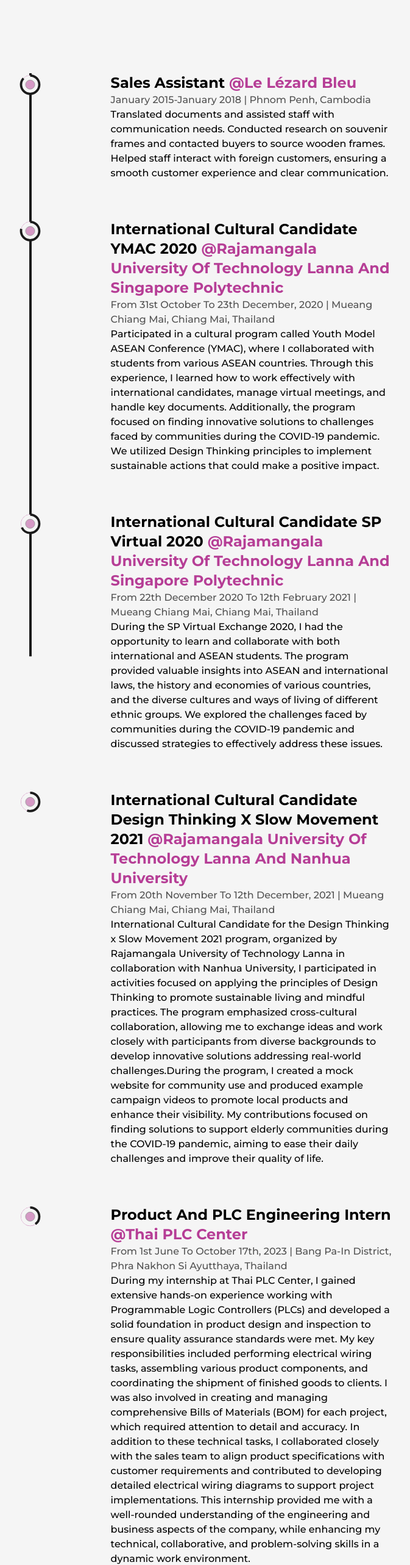
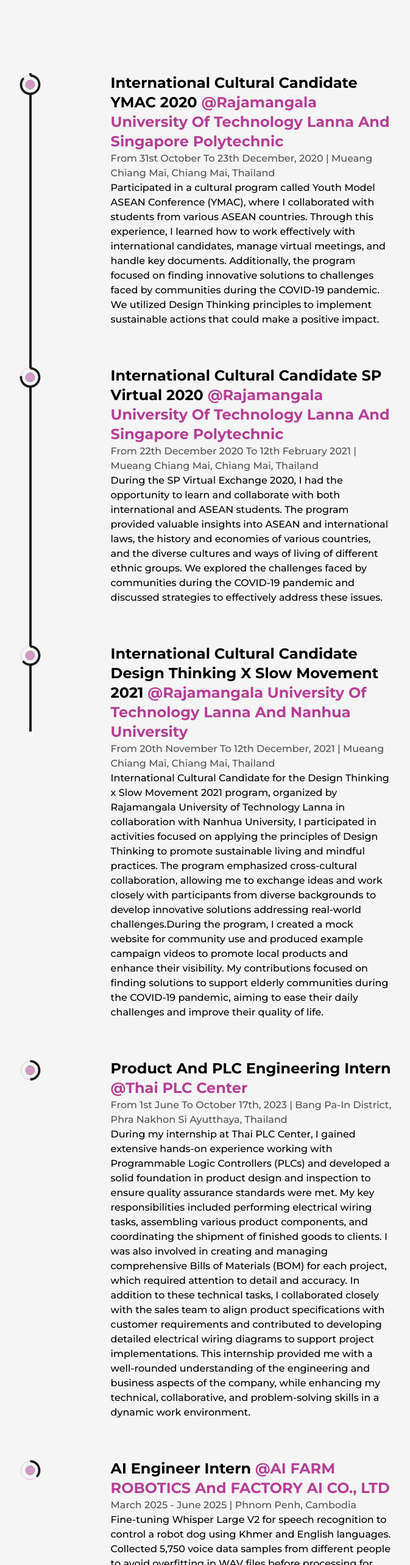
Before and after one commit to DukeDick/OudomThachPortfolio, a Next.js app: page /about in a window 1280 px wide. Shown: the part 4800-7366 px from the top of the page at 61% size, without its empty margins (244-917 px from the left). Built offline with nearby package versions, Linux system fonts and the light colour scheme.

Commit message:
Update Experience.js

```diff
--- a/src/components/Experience.js
+++ b/src/components/Experience.js
@@ -1,10 +1,6 @@
 import React, { useRef } from "react";
-import {
-  motion,
-  useScroll,
-} from "framer-motion";
+import { motion, useScroll } from "framer-motion";
 import LiIcon from "./LiIcon";
-
 
 const Details = ({ position, company, time, address, work }) => {
   const ref = useRef(null);
@@ -28,23 +24,20 @@ const Details = ({ position, company, time, address, work }) => {
         <span className="capitalize text-dark/75 font-medium dark:text-light/50 xs:text-sm">
           {time} | {address}
         </span>
-        <p className="font-medium w-full md:text-sm"> {work}</p>
+        <p className="font-medium w-full md:text-sm">{work}</p>
       </motion.div>
     </li>
   );
 };
 
 const Experience = () => {
-
   const ref = useRef(null);
-
   const { scrollYProgress } = useScroll({
     target: ref,
     offset: ["start end", "center start"],
   });
 
   return (
-
     <div className="my-64">
       <h2 className="font-bold text-8xl mb-32 w-full text-center md:text-6xl xs:text-4xl md:mb-16">
         Experience
@@ -57,14 +50,6 @@ const Experience = () => {
           style={{ scaleY: scrollYProgress }}
         />
         <ul className="w-full flex flex-col items-start justify-between ml-4 xs:ml-2">
-
-            <Details
-              position="Sales Assistant"
-              company="Le Lézard Bleu"
-              time="January 2015-January 2018"
-              address="Phnom Penh, Cambodia"
-              work="Translated documents and assisted staff with communication needs. Conducted research on souvenir frames and contacted buyers to source wooden frames. Helped staff interact with foreign customers, ensuring a smooth customer experience and clear communication."
-            />
 
           <Details
             position="International Cultural Candidate YMAC 2020"
@@ -97,6 +82,15 @@ const Experience = () => {
             address="Bang Pa-in District, Phra Nakhon Si Ayutthaya, Thailand"
             work="During my internship at Thai PLC Center, I gained extensive hands-on experience working with Programmable Logic Controllers (PLCs) and developed a solid foundation in product design and inspection to ensure quality assurance standards were met. My key responsibilities included performing electrical wiring tasks, assembling various product components, and coordinating the shipment of finished goods to clients. I was also involved in creating and managing comprehensive Bills of Materials (BOM) for each project, which required attention to detail and accuracy. In addition to these technical tasks, I collaborated closely with the sales team to align product specifications with customer requirements and contributed to developing detailed electrical wiring diagrams to support project implementations. This internship provided me with a well-rounded understanding of the engineering and business aspects of the company, while enhancing my technical, collaborative, and problem-solving skills in a dynamic work environment."
           />
+
+          <Details
+            position="AI Engineer Intern"
+            company="AI FARM ROBOTICS and FACTORY AI CO., LTD"
+            time="March 2025 - June 2025"
+            address="Phnom Penh, Cambodia"
+            work="Fine-tuning Whisper Large V2 for speech recognition to control a robot dog using Khmer and English languages. Collected 5,750 voice data samples from different people to avoid overfitting in WAV files before processing for training. Compared different speech recognition and translation models such as Whisper Small, Medium, Large V2, and Turbo. Implemented a user interface as an input system using HTML, CSS, and JavaScript to send data to a local server for the fine-tuned model to process speech. Integrated UDP and UART protocols on ESP32 to control the Mini Dynamo One robot dog. Developed a micro-ROS system on ESP32 for UDP and UART communication with the Mini Dynamo One robot, integrated with ROS 2."
+          />
+
         </ul>
       </div>
     </div>
```
Lines whose indentation alone changed are shown as unchanged.
